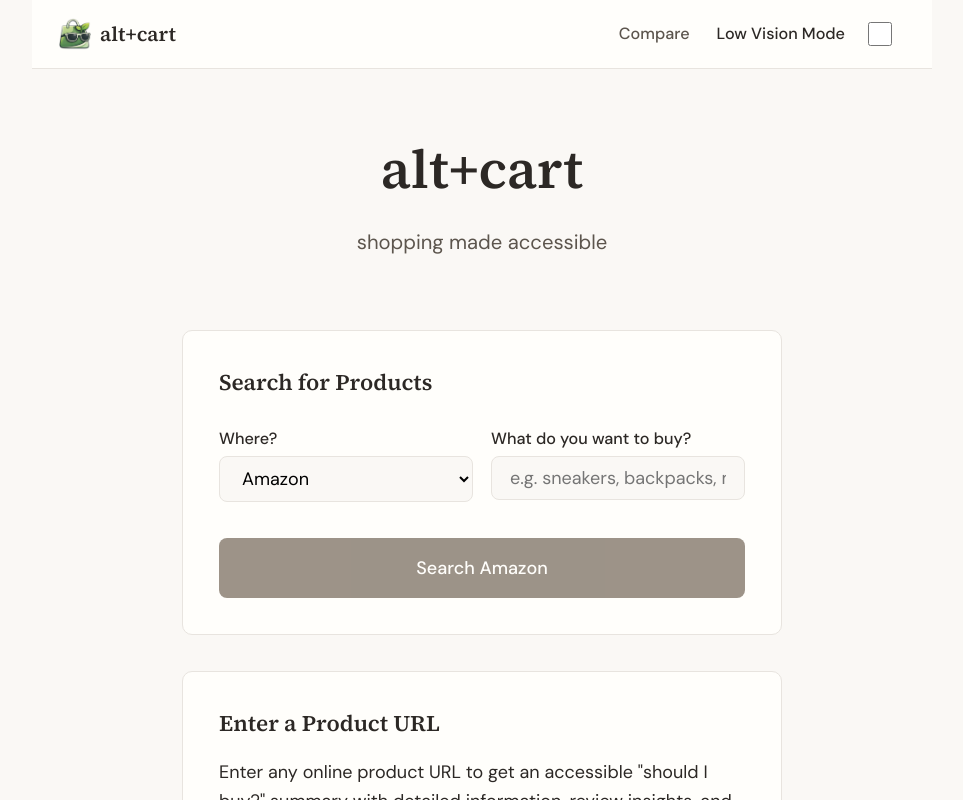
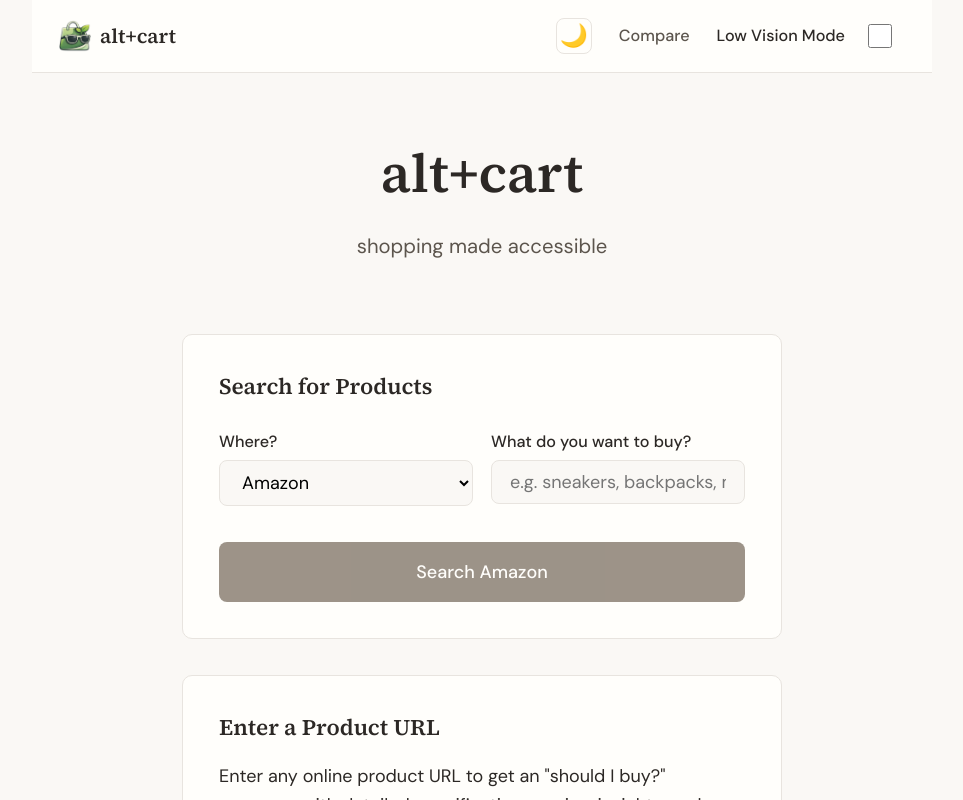
Before and after one commit to Supernova-45/Alt-Cart, a React (Vite) app in the folder web/: page / in a window 1280 px wide. Shown: the top 800 px of the page, without its empty margins (158-1121 px from the left). Built offline with nearby package versions, Linux system fonts and the light colour scheme.

Commit message:
add dark mode

```diff
--- a/web/src/components/Shell.tsx
+++ b/web/src/components/Shell.tsx
@@ -2,9 +2,11 @@ import { useState, useEffect } from "react";
 import { SkipLink } from "./SkipLink";
 import { TopBar } from "./TopBar";
 import { getLowVision, setLowVision } from "../lib/lowVision";
+import { getTheme, setTheme, type Theme } from "../lib/theme";
 
 export function Shell({ children }: { children: React.ReactNode }) {
   const [lowVision, setLowVisionState] = useState(() => getLowVision());
+  const [theme, setThemeState] = useState<Theme>(() => getTheme());
 
   useEffect(() => {
     if (typeof document !== "undefined") {
@@ -16,15 +18,35 @@ export function Shell({ children }: { children: React.ReactNode }) {
     }
   }, [lowVision]);
 
+  useEffect(() => {
+    if (typeof document !== "undefined") {
+      if (theme === "dark") {
+        document.body.classList.add("theme-dark");
+      } else {
+        document.body.classList.remove("theme-dark");
+      }
+    }
+  }, [theme]);
+
   const handleLowVisionChange = (enabled: boolean) => {
     setLowVision(enabled);
     setLowVisionState(enabled);
   };
 
+  const handleThemeChange = (next: Theme) => {
+    setTheme(next);
+    setThemeState(next);
+  };
+
   return (
     <div className="shell">
       <SkipLink />
-      <TopBar lowVision={lowVision} onLowVisionChange={handleLowVisionChange} />
+      <TopBar
+        lowVision={lowVision}
+        onLowVisionChange={handleLowVisionChange}
+        theme={theme}
+        onThemeChange={handleThemeChange}
+      />
       <main id="content" className="shell__main" role="main" tabIndex={-1}>
         {children}
       </main>
--- a/web/src/components/TopBar.tsx
+++ b/web/src/components/TopBar.tsx
@@ -1,13 +1,18 @@
 import { useEffect, useState } from "react";
 import { Link } from "react-router-dom";
 import { getCompareIds, getCompareUrl, onCompareUpdated } from "../lib/compare";
+import type { Theme } from "../lib/theme";
 
 export function TopBar({
   lowVision,
   onLowVisionChange,
+  theme,
+  onThemeChange,
 }: {
   lowVision: boolean;
   onLowVisionChange: (enabled: boolean) => void;
+  theme: Theme;
+  onThemeChange: (theme: Theme) => void;
 }) {
   const [compareCount, setCompareCount] = useState(0);
 
@@ -23,6 +28,19 @@ export function TopBar({
         alt+cart
       </Link>
       <div className="top-bar__actions">
+        <button
+          type="button"
+          className="top-bar__theme-toggle"
+          onClick={() => onThemeChange(theme === "dark" ? "light" : "dark")}
+          aria-label={theme === "dark" ? "Switch to light mode" : "Switch to dark mode"}
+          title={theme === "dark" ? "Light mode" : "Dark mode"}
+        >
+          {theme === "dark" ? (
+            <span className="top-bar__theme-icon" aria-hidden>☀</span>
+          ) : (
+            <span className="top-bar__theme-icon" aria-hidden>🌙</span>
+          )}
+        </button>
         <Link
           to={getCompareUrl()}
           className="top-bar__compare"
--- /dev/null
+++ b/web/src/lib/theme.ts
@@ -0,0 +1,15 @@
+export type Theme = "light" | "dark";
+
+const THEME_KEY = "altcart-theme";
+
+export function getTheme(): Theme {
+  if (typeof window === "undefined") return "light";
+  const stored = localStorage.getItem(THEME_KEY);
+  if (stored === "dark" || stored === "light") return stored;
+  return "light";
+}
+
+export function setTheme(theme: Theme): void {
+  if (typeof window === "undefined") return;
+  localStorage.setItem(THEME_KEY, theme);
+}
--- a/web/src/main.tsx
+++ b/web/src/main.tsx
@@ -5,6 +5,7 @@ import './styles/tokens.css'
 import './styles/base.css'
 import './styles/components.css'
 import './styles/lowVision.css'
+import './styles/theme.css'
 import App from './App'
 
 createRoot(document.getElementById('root')!).render(
--- a/web/src/routes/Landing.tsx
+++ b/web/src/routes/Landing.tsx
@@ -166,7 +166,7 @@ export function Landing() {
         <section className="url-input-section">
           <h2>Enter a Product URL</h2>
           <p>
-            Enter any online product URL to get an accessible &quot;should I buy?&quot; summary with detailed information, review insights, and text-to-speech support.
+            Enter any online product URL to get an &quot;should I buy?&quot; summary with detailed specifications, review insights, and text-to-speech support.
           </p>
 
           <form onSubmit={handleSubmit} className="url-form">
--- a/web/src/styles/components.css
+++ b/web/src/styles/components.css
@@ -80,6 +80,31 @@
 .top-bar__compare:hover {
   color: var(--color-text);
   text-decoration: underline;
+}
+
+.top-bar__theme-toggle {
+  display: flex;
+  align-items: center;
+  justify-content: center;
+  width: 36px;
+  height: 36px;
+  padding: 0;
+  background: transparent;
+  border: 1px solid var(--color-border);
+  border-radius: var(--radius-sm);
+  cursor: pointer;
+  font-size: 1.25rem;
+  line-height: 1;
+  color: var(--color-text-muted);
+}
+
+.top-bar__theme-toggle:hover {
+  color: var(--color-text);
+  border-color: var(--color-text-muted);
+}
+
+.top-bar__theme-icon {
+  display: block;
 }
 
 .product-list {
--- /dev/null
+++ b/web/src/styles/theme.css
@@ -0,0 +1,20 @@
+/* Dark mode */
+body.theme-dark {
+  --color-bg: #1a1816;
+  --color-surface: #2c2825;
+  --color-text: #f5f3ef;
+  --color-text-muted: #b8b2a8;
+  --color-accent: #d4c4a8;
+  --color-border: #4a4540;
+  --color-focus: #d4c4a8;
+  --color-error: #e88;
+}
+
+body.theme-dark.low-vision {
+  --color-bg: #1a1816;
+  --color-surface: #2c2825;
+  --color-text: #f5f3ef;
+  --color-text-muted: #b8b2a8;
+  --color-accent: #d4c4a8;
+  --color-border: #5c554d;
+}
```
